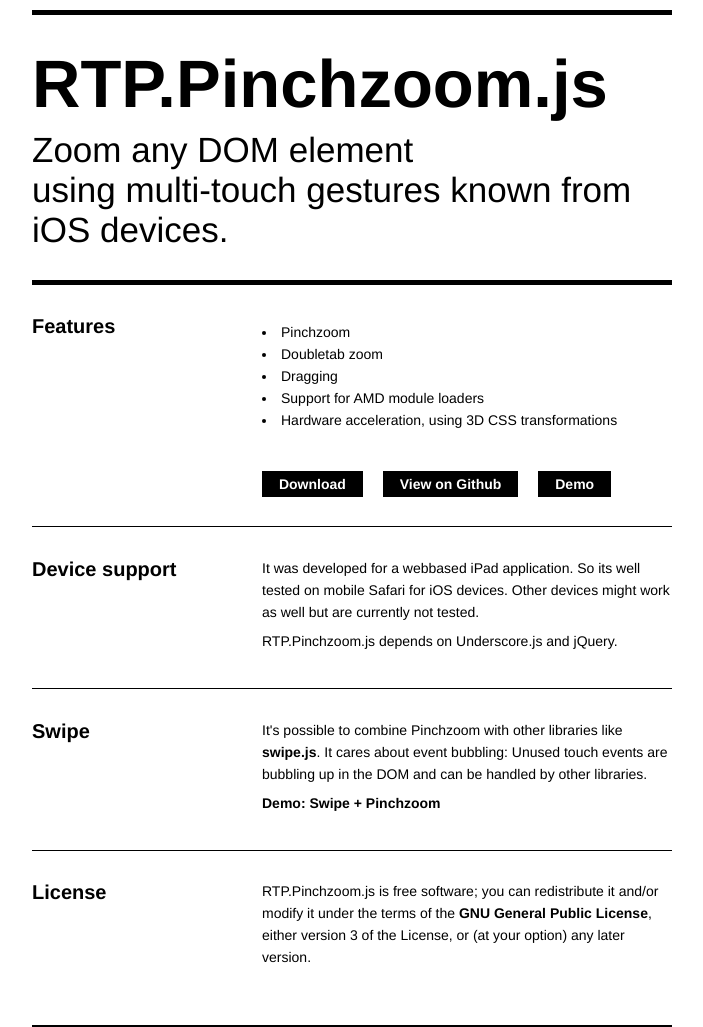
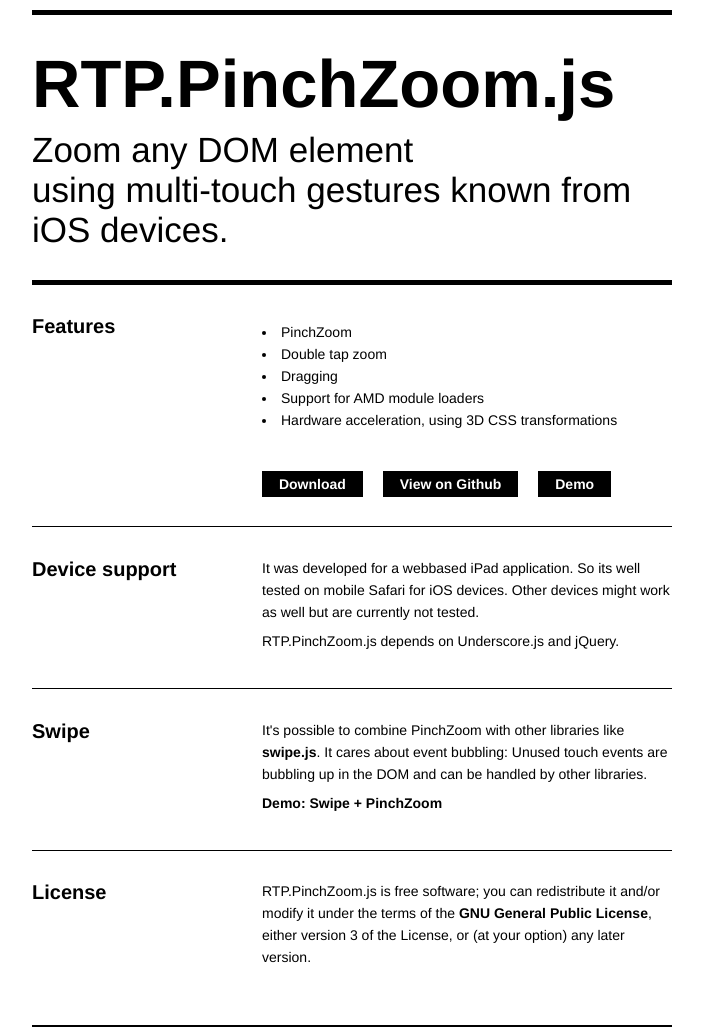
Before and after one commit to manuelstofer/pinchzoom, a plain HTML site: page index.html in a window 1280 px wide. Shown: the top 1027 px of the page, without its empty margins (288-991 px from the left). Drawn offline with Linux system fonts and the light colour scheme; a web font is replaced by a local one.

Commit message:
[TASK] updates documentation (feedback from simon)

```diff
--- a/index.html
+++ b/index.html
@@ -4,7 +4,7 @@
 
         <meta http-equiv="Content-Type" content="text/html;charset=utf-8" />
         <meta name="viewport" content="width = 650, initial-scale = 1.0" />
-        <title>RTP.Pinchzoom.js</title>
+        <title>RTP.PinchZoom.js</title>
         <link rel="stylesheet" href="http://fast.fonts.com/cssapi/1512fd52-6f8e-4a3f-84cc-a361d194a44c.css"/>
         <link rel="stylesheet" href="style.css" />
 </head>
@@ -14,7 +14,7 @@
 
     <div class="page-head">
         <div class="teaser">
-            <p class="title">RTP.Pinchzoom.js</p>
+            <p class="title">RTP.PinchZoom.js</p>
             <p class="emphasis">Zoom any DOM element<br/>using multi-touch gestures known from iOS devices.<br/>
             </p>
         </div>
@@ -29,8 +29,8 @@
             <div class="col-2">
                 <p>
                     <ul>
-                        <li>Pinchzoom</li>
-                        <li>Doubletab zoom</li>
+                        <li>PinchZoom</li>
+                        <li>Double tap zoom</li>
                         <li>Dragging</li>
                         <li>Support for AMD module loaders</li>
                         <li>Hardware acceleration, using 3D CSS transformations</li>
@@ -58,7 +58,7 @@
                     not tested.
                 </p>
                 <p>
-                    RTP.Pinchzoom.js depends on Underscore.js and jQuery.
+                    RTP.PinchZoom.js depends on Underscore.js and jQuery.
                 </p>
             </div>
         </div>
@@ -67,12 +67,12 @@
             <div class="col-1"><h2>Swipe</h2></div>
             <div class="col-2">
                 <p>
-                    It's possible to combine Pinchzoom with other libraries like <a href="http://swipejs.com/">swipe.js</a>.
+                    It's possible to combine PinchZoom with other libraries like <a href="http://swipejs.com/">swipe.js</a>.
                     It cares about event bubbling: Unused touch events are bubbling up in
                     the DOM and can be handled by other libraries.<br/>
                 </p>
                 <p>
-                    <a href="demo/swipe.html">Demo: Swipe + Pinchzoom</a>
+                    <a href="demo/swipe.html">Demo: Swipe + PinchZoom</a>
                 </p>
             </div>
         </div>
@@ -83,7 +83,7 @@
             </div>
             <div class="col-2">
                 <p>
-                    RTP.Pinchzoom.js is free software; you can redistribute it and/or modify it under
+                    RTP.PinchZoom.js is free software; you can redistribute it and/or modify it under
                     the terms of the <a href="http://www.gnu.org/licenses/gpl-3.0.txt">GNU General Public License</a>,
                     either version 3 of the License, or (at your option) any later version.
                 </p>
```
Also changed, not shown: README.md.
